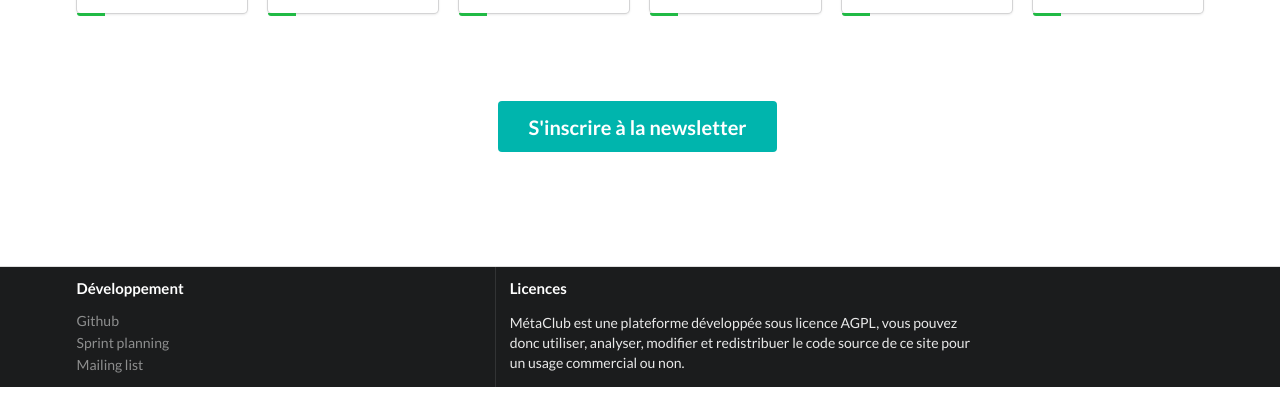
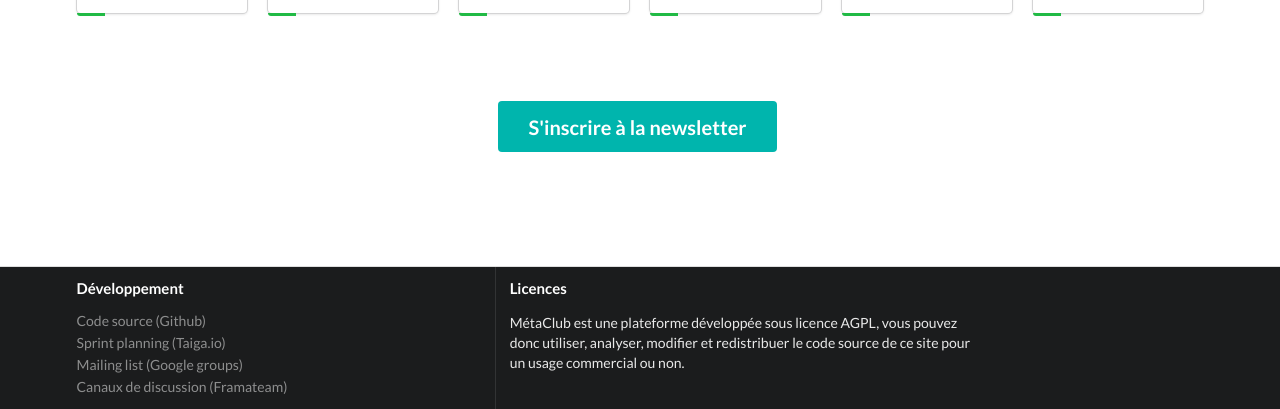
Before and after one commit to MetaClub/MetaClub.github.io, a plain HTML site: page index.html in a window 1280 px wide. Shown: the part 1192-1601 px from the top of the page. Before the commit the page ends 1579 px from the top, so only its background shows below. Drawn offline with Linux system fonts and the light colour scheme.

Commit message:
Add framateam link in footer

```diff
--- a/index.html
+++ b/index.html
@@ -245,9 +245,10 @@
                     <div class="six wide column">
                         <h4 class="ui inverted header">Développement</h4>
                         <div class="ui inverted link list">
-                            <a href="https://github.com/MetaClub" class="item">Github</a>
-                            <a href="https://tree.taiga.io/project/rignonnoel-api/backlog" class="item">Sprint planning</a>
-                            <a href="https://groups.google.com/forum/#!forum/metaclub-cedille" class="item">Mailing list</a>
+                            <a href="https://github.com/MetaClub" class="item">Code source (Github)</a>
+                            <a href="https://tree.taiga.io/project/rignonnoel-api/backlog" class="item">Sprint planning (Taiga.io)</a>
+                            <a href="https://groups.google.com/forum/#!forum/metaclub-cedille" class="item">Mailing list (Google groups)</a>
+                            <a href="https://framateam.org/metaclub/channels/git" class="item">Canaux de discussion (Framateam)</a>
                         </div>
                     </div>
                     <div class="seven wide column">
```
